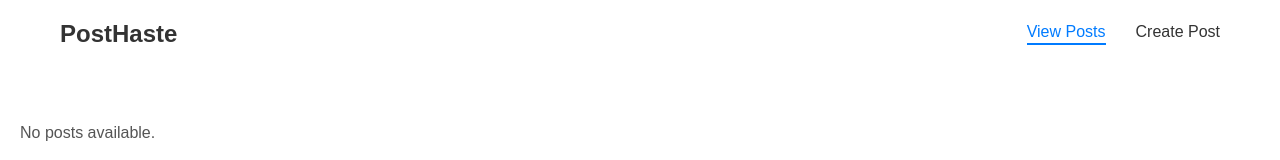
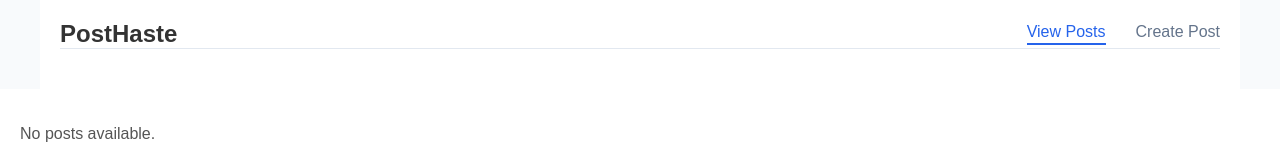
Before and after one commit to tyler-tee/posthaste, a React (Vite) app in the folder frontend/: page / in a window 1280 px wide. Shown: the top 160 px of the page. Built offline with nearby package versions, Linux system fonts and the light colour scheme.

Commit message:
update appearance

```diff
--- a/frontend/src/style.css
+++ b/frontend/src/style.css
@@ -1,7 +1,18 @@
+:root {
+    /* Modern color palette */
+    --primary: #2563eb;          /* Rich blue */
+    --primary-hover: #1d4ed8;    /* Darker blue for hover states */
+    --background: #f8fafc;       /* Light gray background */
+    --surface: #ffffff;          /* White for cards/surfaces */
+    --text-primary: #1e293b;     /* Dark blue-gray for primary text */
+    --text-secondary: #64748b;   /* Medium blue-gray for secondary text */
+    --border: #e2e8f0;           /* Light gray for borders */
+}
+
 html {
-    background-color: #fff;
+    background-color: var(--background);
     font-family: "Nunito", sans-serif;
-    color: #333;
+    color: var(--text-primary);
     height: 100%;
     width: 100%;
     margin: 0;
@@ -14,6 +25,7 @@ body {
     width: 100%;
     display: flex;
     flex-direction: column;
+    background-color: var(--background);
 }
 
 #app {
@@ -36,10 +48,10 @@ main {
 .content-container {
     width: 100%;
     max-width: none;
-    background-color: #ffffff;
+    background-color: var(--surface);
     border-radius: 0;
     box-shadow: none;
-    color: #333;
+    color: var(--text-primary);
     box-sizing: border-box;
     padding: 20px;
 }
@@ -58,6 +70,8 @@ main {
     align-items: center;
     justify-content: space-between;
     margin-bottom: 20px;
+    color: var(--text-primary);
+    border-bottom: 1px solid var(--border);
 }
 
 .app-title {
@@ -73,7 +87,7 @@ main {
 }
 
 .main-nav a {
-    color: #333;
+    color: var(--text-secondary);
     text-decoration: none;
     font-size: 16px;
     font-weight: 500;
@@ -82,13 +96,14 @@ main {
 }
 
 .main-nav a:hover {
-    color: #007bff;
+    color: var(--primary);
+    border-bottom: 2px solid var(--primary);
 }
 
 .main-nav a.active {
-    border-bottom: 2px solid #007bff;
+    border-bottom: 2px solid var(--primary);
     padding-bottom: 2px;
-    color: #007bff;
+    color: var(--primary);
 }
 
 /* Page Title below the navbar */
@@ -96,8 +111,8 @@ main {
     margin: 0;
     font-size: 18px;
     font-weight: 600;
-    color: #333;
-    border-bottom: 2px solid #dee2e6;
+    color: var(--text-primary);
+    border-bottom: 1px solid var(--border);
     padding-bottom: 10px;
 }
 
@@ -108,5 +123,5 @@ main {
 
 .no-posts {
     font-size: 16px;
-    color: #555;
+    color: var(--text-secondary);
 }
```
